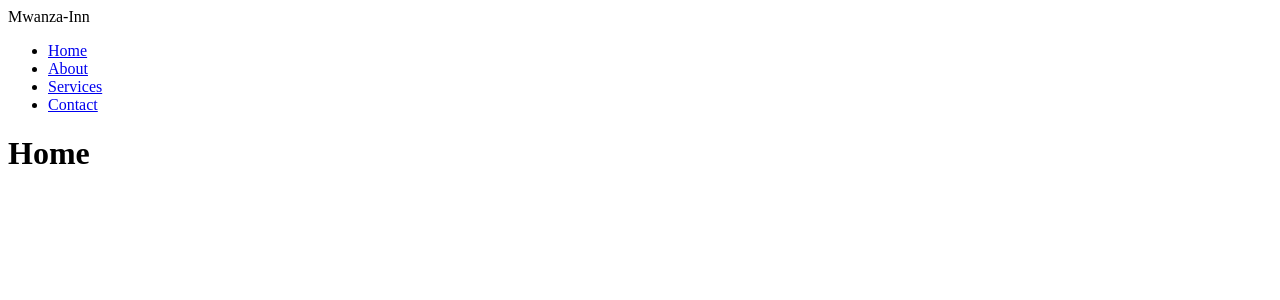
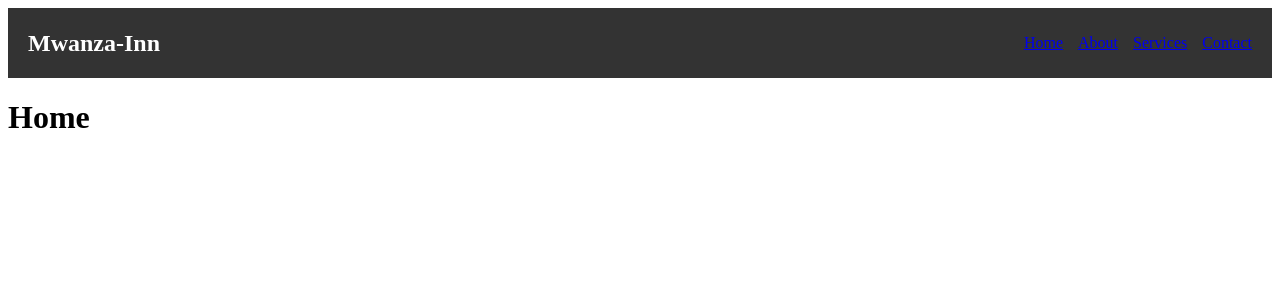
Before and after one commit to henrymutega/mwanza-inn, a Next.js app: page / in a window 1280 px wide. Shown: the top 300 px of the page. Built offline with nearby package versions, Linux system fonts and the light colour scheme.

Commit message:
Navbar styling.

```diff
--- a/src/app/styles.scss
+++ b/src/app/styles.scss
@@ -0,0 +1,17 @@
+.navbar{
+    display: flex;
+    justify-content: space-between;
+    align-items: center;
+    padding: 10px 20px;
+    background-color: #333;
+    color: #fff;
+  }
+.logo{
+    font-size: 1.5rem;
+    font-weight: bold;
+  }
+.navLinks {
+    display: flex;
+    list-style: none;
+    gap: 15px;
+  }
```
